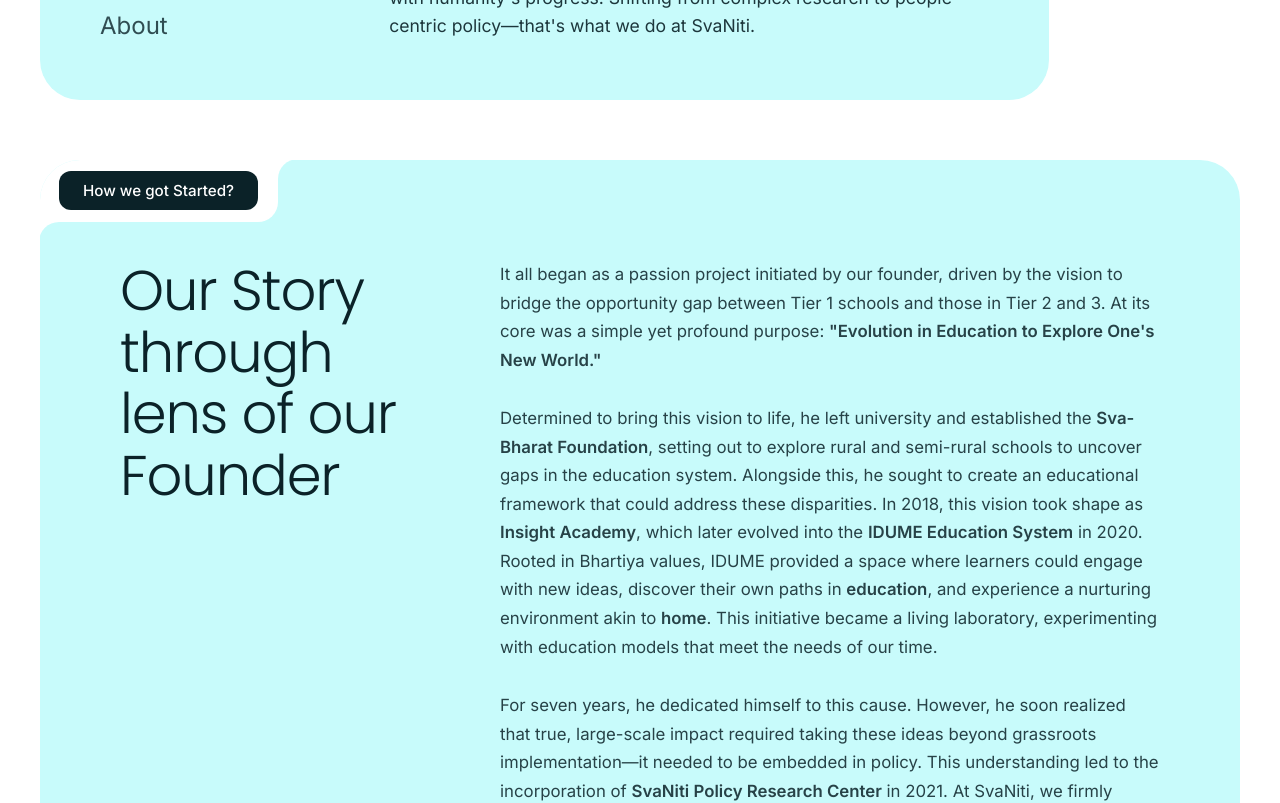
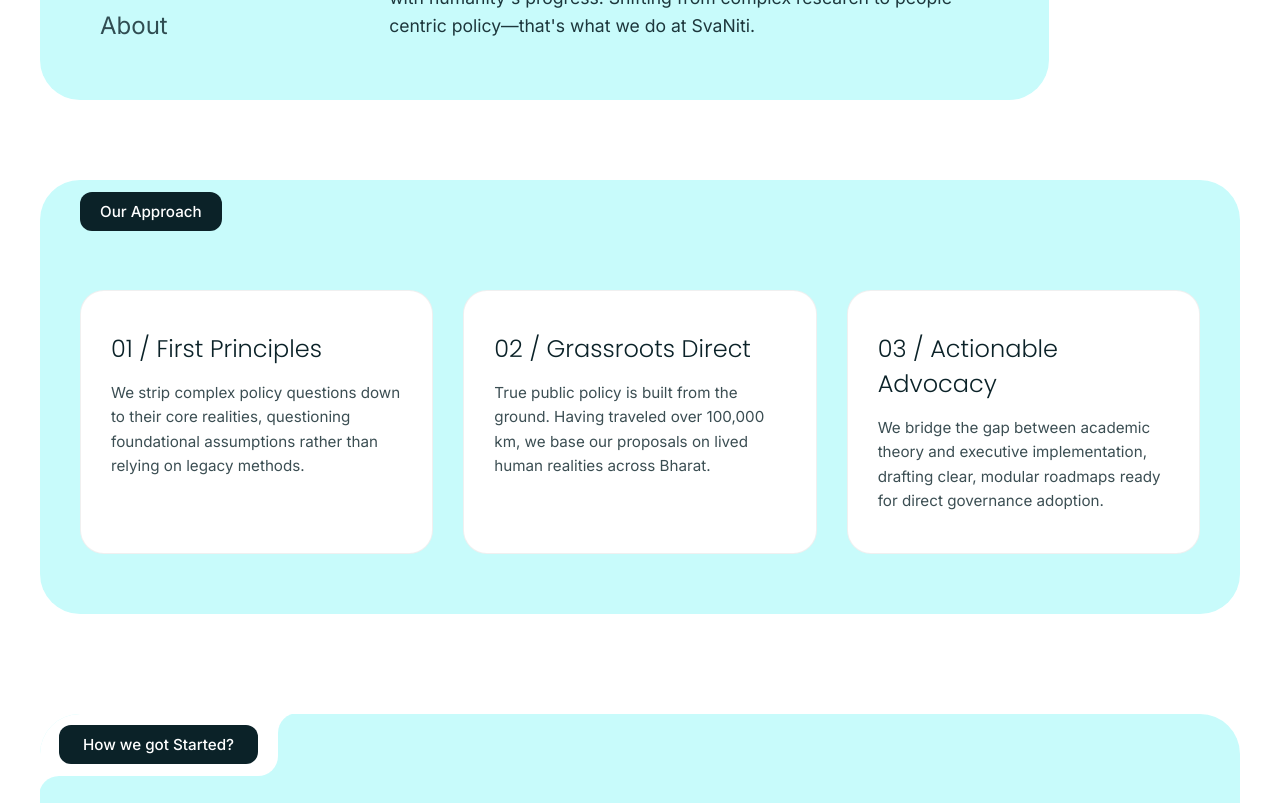
Before and after one commit to Garvit-png/SwaNiti, a Next.js app: page /about in a window 1280 px wide. Shown: the part 480-1283 px from the top of the page. Built offline with nearby package versions, Linux system fonts and the light colour scheme.

Commit message:
mail changed

```diff
--- a/app/about.css
+++ b/app/about.css
@@ -479,3 +479,159 @@
     width: 100%;
   }
 }
+
+/* APPROACH SECTION */
+.sr-approach-wrapper {
+  margin: 40px auto;
+  max-width: 1500px;
+  width: 100%;
+}
+
+.sr-approach-container {
+  background: var(--sr-blue-light);
+  border-radius: 40px;
+  padding: 80px 40px 60px 40px;
+  position: relative;
+}
+
+.sr-approach-badge {
+  position: absolute;
+  top: 12px;
+  left: 40px;
+  background: var(--sr-ink);
+  color: var(--sr-white);
+  padding: 10px 20px;
+  border-radius: 12px;
+  font-weight: 500;
+  font-size: 0.95rem;
+}
+
+.sr-approach-grid {
+  display: grid;
+  grid-template-columns: repeat(3, 1fr);
+  gap: 30px;
+  margin-top: 30px;
+}
+
+.sr-approach-card {
+  background: var(--sr-white);
+  padding: 40px 30px;
+  border-radius: 24px;
+  border: 1px solid rgba(0,0,0,0.06);
+  display: flex;
+  flex-direction: column;
+  gap: 15px;
+  transition: transform 0.3s ease, box-shadow 0.3s ease;
+}
+
+.sr-approach-card:hover {
+  transform: translateY(-5px);
+  box-shadow: 0 15px 30px rgba(11,34,40,0.06);
+}
+
+.sr-approach-card h3 {
+  font-family: 'Poppins', sans-serif;
+  font-size: 1.5rem;
+  font-weight: 300;
+  color: var(--sr-ink);
+}
+
+.sr-approach-card p {
+  font-size: 0.95rem;
+  line-height: 1.6;
+  opacity: 0.8;
+}
+
+/* PARTNERS SECTION */
+.sr-partners-wrapper {
+  margin: 40px auto 80px auto;
+  max-width: 1500px;
+  width: 100%;
+}
+
+.sr-partners-container {
+  background: #f4fdfd;
+  border: 1px solid rgba(11, 34, 40, 0.06);
+  border-radius: 40px;
+  padding: 80px 40px 60px 40px;
+  position: relative;
+}
+
+.sr-partners-badge {
+  position: absolute;
+  top: 12px;
+  left: 40px;
+  background: var(--sr-ink);
+  color: var(--sr-white);
+  padding: 10px 20px;
+  border-radius: 12px;
+  font-weight: 500;
+  font-size: 0.95rem;
+}
+
+.sr-partners-grid {
+  display: grid;
+  grid-template-columns: repeat(4, 1fr);
+  gap: 20px;
+  margin-top: 30px;
+}
+
+.sr-partner-card {
+  background: var(--sr-white);
+  padding: 30px;
+  border-radius: 20px;
+  border: 1px solid rgba(0,0,0,0.04);
+  text-align: center;
+  display: flex;
+  flex-direction: column;
+  justify-content: center;
+  align-items: center;
+  gap: 8px;
+  transition: all 0.3s ease;
+}
+
+.sr-partner-card:hover {
+  border-color: #0077b6;
+  box-shadow: 0 10px 20px rgba(0, 119, 182, 0.05);
+  transform: scale(1.02);
+}
+
+.sr-partner-card h4 {
+  font-family: 'Poppins', sans-serif;
+  font-size: 1.3rem;
+  font-weight: 300;
+  color: var(--sr-ink);
+}
+
+.sr-partner-card p {
+  font-size: 0.85rem;
+  opacity: 0.6;
+}
+
+/* RESPONSIVE OVERRIDES FOR APPROACH & PARTNERS */
+@media (max-width: 1024px) {
+  .sr-approach-container,
+  .sr-partners-container {
+    padding: 80px 20px 40px 20px;
+    border-radius: 24px;
+  }
+  .sr-approach-badge,
+  .sr-partners-badge {
+    top: 20px;
+    left: 20px;
+  }
+  .sr-approach-grid {
+    grid-template-columns: 1fr;
+    gap: 20px;
+  }
+  .sr-partners-grid {
+    grid-template-columns: repeat(2, 1fr);
+    gap: 15px;
+  }
+}
+
+@media (max-width: 600px) {
+  .sr-partners-grid {
+    grid-template-columns: 1fr;
+  }
+}
--- a/app/about/page.tsx
+++ b/app/about/page.tsx
@@ -32,7 +32,7 @@
 
   return (
     <main className="sr-app">
-      {/* SECTION 1: HERO */}
+      {/* 1. HERO SECTION */}
       <section id="top" className="sr-page">
         <div className="sr-hero">
           <div className="sr-hero-card sr-about-hero-card">
@@ -55,9 +55,30 @@
         </div>
       </section>
 
+      {/* 2. APPROACH SECTION */}
+      <section className="sr-page">
+        <div className="sr-approach-wrapper">
+          <div className="sr-approach-container">
+            <div className="sr-approach-badge">Our Approach</div>
+            <div className="sr-approach-grid">
+              <div className="sr-approach-card">
+                <h3>01 / First Principles</h3>
+                <p>We strip complex policy questions down to their core realities, questioning foundational assumptions rather than relying on legacy methods.</p>
+              </div>
+              <div className="sr-approach-card">
+                <h3>02 / Grassroots Direct</h3>
+                <p>True public policy is built from the ground. Having traveled over 100,000 km, we base our proposals on lived human realities across Bharat.</p>
+              </div>
+              <div className="sr-approach-card">
+                <h3>03 / Actionable Advocacy</h3>
+                <p>We bridge the gap between academic theory and executive implementation, drafting clear, modular roadmaps ready for direct governance adoption.</p>
+              </div>
+            </div>
+          </div>
+        </div>
+      </section>
 
-
-      {/* SECTION 2: STORY */}
+      {/* 3. OUR STORY SECTION */}
       <section className="sr-page">
         <div className="sr-story-wrapper">
           <div className="sr-story-container">
@@ -87,7 +108,7 @@
         </div>
       </section>
 
-      {/* SECTION 3: TEAM PHOTO */}
+      {/* 4. CREATIVE SECTION OF IMAGES */}
       <section className="sr-about-photo-section">
         <div className="sr-about-photo-wrapper">
           <Image
@@ -96,11 +117,12 @@
             width={1920}
             height={1080}
             className="sr-about-photo"
+            priority
           />
         </div>
       </section>
 
-      {/* SECTION 4: CORE TEAM */}
+      {/* 5. TEAM SECTION */}
       <section className="sr-team-section">
         <div className="sr-team-outer">
           <div className="sr-team-container">
@@ -121,7 +143,6 @@
                 style={{ ['--delay' as any]: `${i * 120}ms` }}
               >
                 <div className="sr-team-photo-col">
-                  {/* Use member.photo when available; otherwise use the placeholder avatar. */}
                   <Image src={member.photo || '/avatar-placeholder.svg'} alt={member.name} width={400} height={400} />
                 </div>
                 <div className="sr-team-info-col">
@@ -145,6 +166,33 @@
           </div>
         </div>
       </section>
+
+      {/* 6. PARTNERS SECTION */}
+      <section className="sr-page">
+        <div className="sr-partners-wrapper">
+          <div className="sr-partners-container">
+            <div className="sr-partners-badge">Collaborations &amp; Engagements</div>
+            <div className="sr-partners-grid">
+              <div className="sr-partner-card">
+                <h4>PBC 2024</h4>
+                <p>Rishihood University</p>
+              </div>
+              <div className="sr-partner-card">
+                <h4>The Nudge</h4>
+                <p>Nudge Charcha 2024</p>
+              </div>
+              <div className="sr-partner-card">
+                <h4>Sva-Bharat</h4>
+                <p>Sva-Bharat Foundation</p>
+              </div>
+              <div className="sr-partner-card">
+                <h4>IDUME</h4>
+                <p>IDUME Education System</p>
+              </div>
+            </div>
+          </div>
+        </div>
+      </section>
     </main>
   )
 }
```
